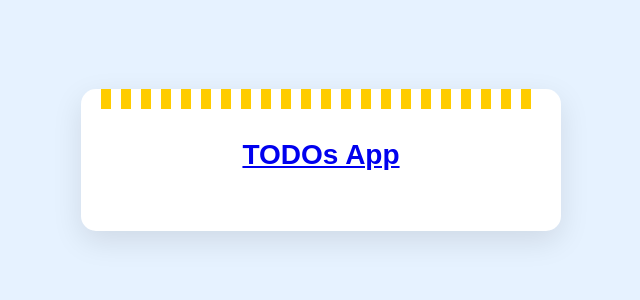
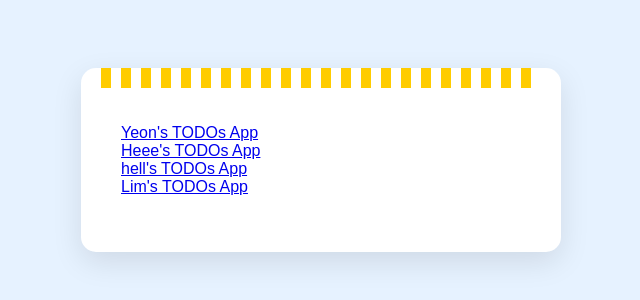
Before and after one commit to GET-to-the-POINT/zzic-ui, a SvelteKit app: page / in a window 1280 px wide. Shown: the part 240-540 px from the top of the page, without its empty margins (319-959 px from the left). Built offline with nearby package versions, Linux system fonts and the light colour scheme; a web font is replaced by a local one.

Commit message:
:art: 분기 메뉴 추가

```diff
--- a/src/routes/+page.svelte
+++ b/src/routes/+page.svelte
@@ -1 +1,6 @@
-<h1><a href="yeon">TODOs App</a></h1>
+<ul>
+	<li><a href="yeon">Yeon's TODOs App</a></li>
+	<li><a href="heee">Heee's TODOs App</a></li>
+	<li><a href="hell">hell's TODOs App</a></li>
+	<li><a href="lim">Lim's TODOs App</a></li>
+</ul>
```
